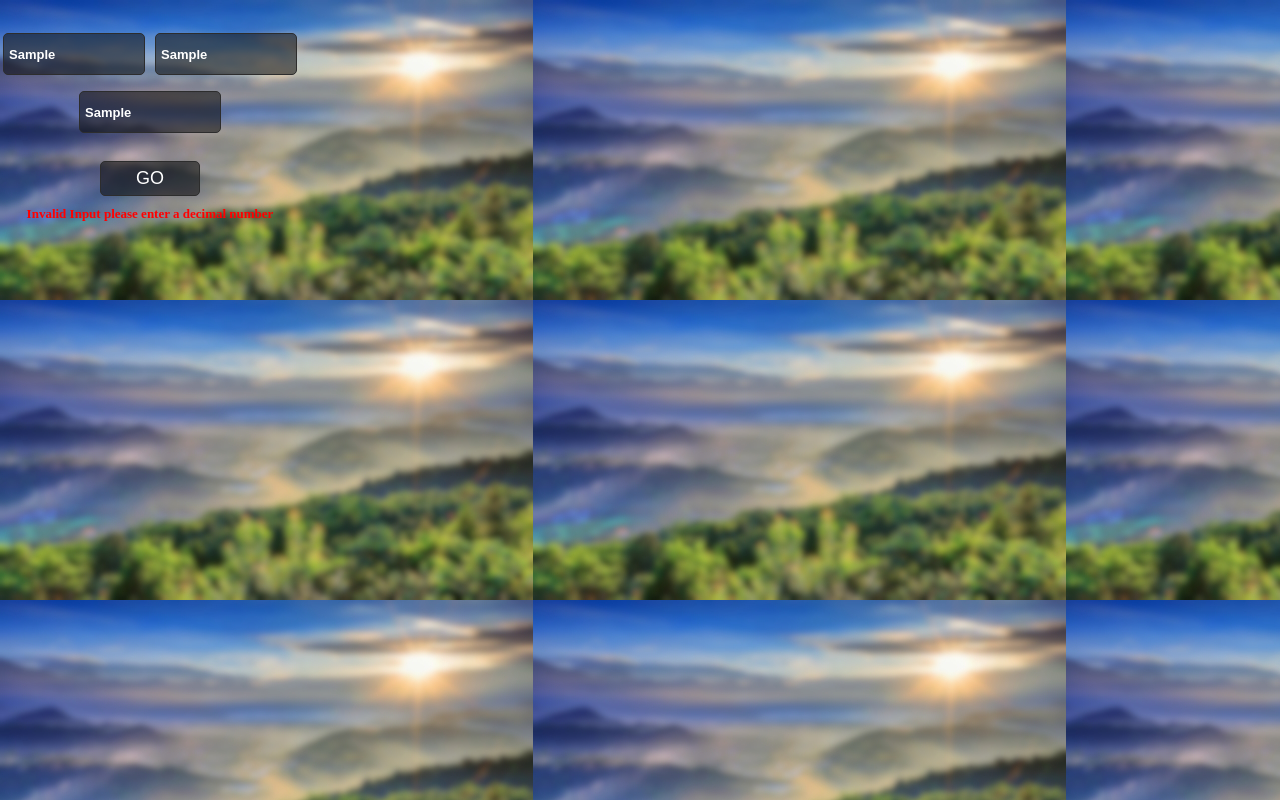
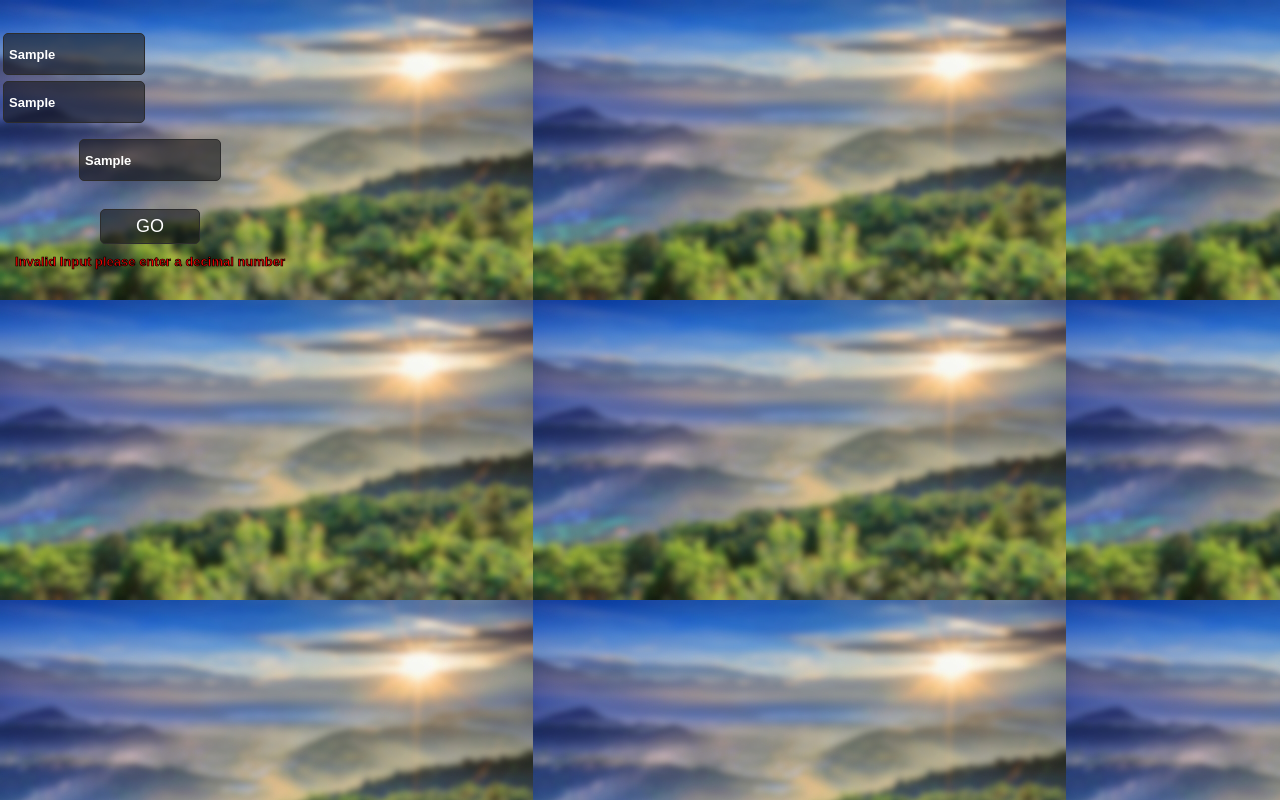
Before and after one commit to GianMarcoAlagna/Hike-Tracker, a browser extension: page index.html in a window 1280 px wide. Both pictures are taken after typing "Sample", "Sample", "Sample" into the empty fields and a click on the input "GO". Drawn offline with nearby package versions, Linux system fonts and the light colour scheme.

Commit message:
requests fulfilled

```diff
--- a/script.js
+++ b/script.js
@@ -11,7 +11,7 @@ document.addEventListener('DOMContentLoaded', () => {
             const invalid = document.createElement('h1');
             invalid.id = 'invalid';
             invalid.textContent = 'Invalid Input please enter a decimal number';
-            invalid.style = 'font-weight: bold; color: red; font-size: small;';
+            invalid.style = 'font-weight: bold; color: red; font-size: small; -webkit-text-stroke: 0.7px black;';
             document.querySelector('.text-form').appendChild(invalid);
             setTimeout(() => {
                 invalid.remove();
--- a/styles.css
+++ b/styles.css
@@ -1,6 +1,7 @@
 html, body {
     margin: 0px;
     padding: 0px;
+    font-family: sans-serif;
 }
 
 body {
```
